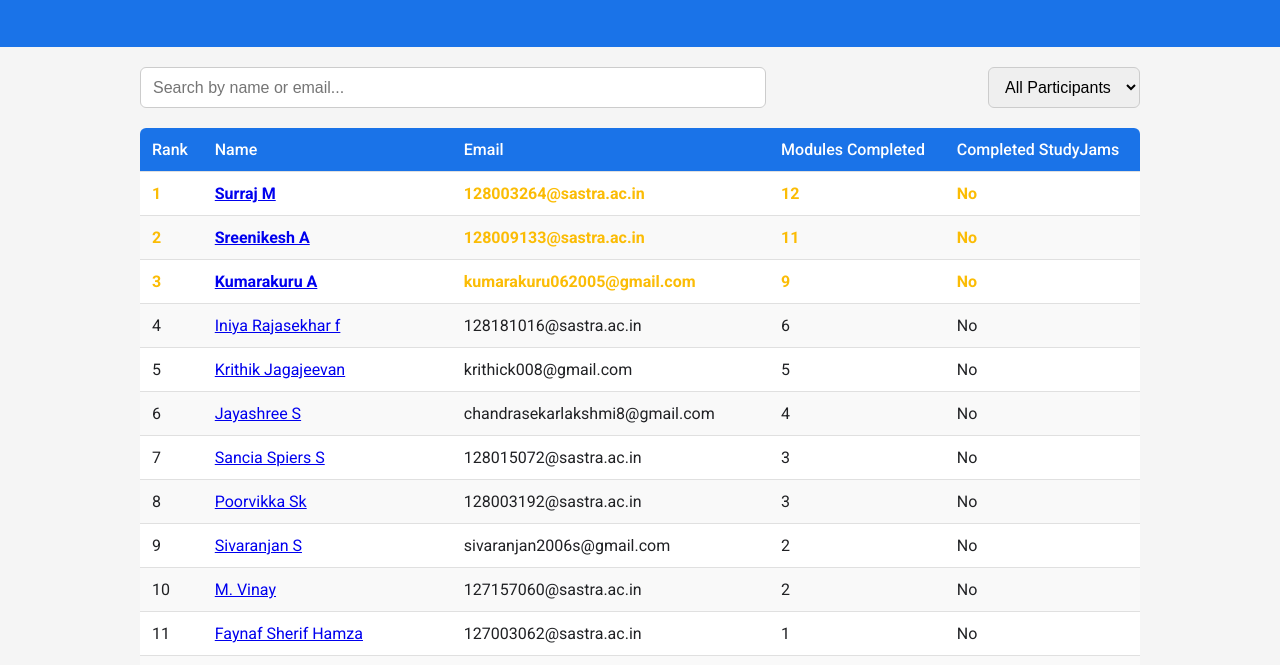
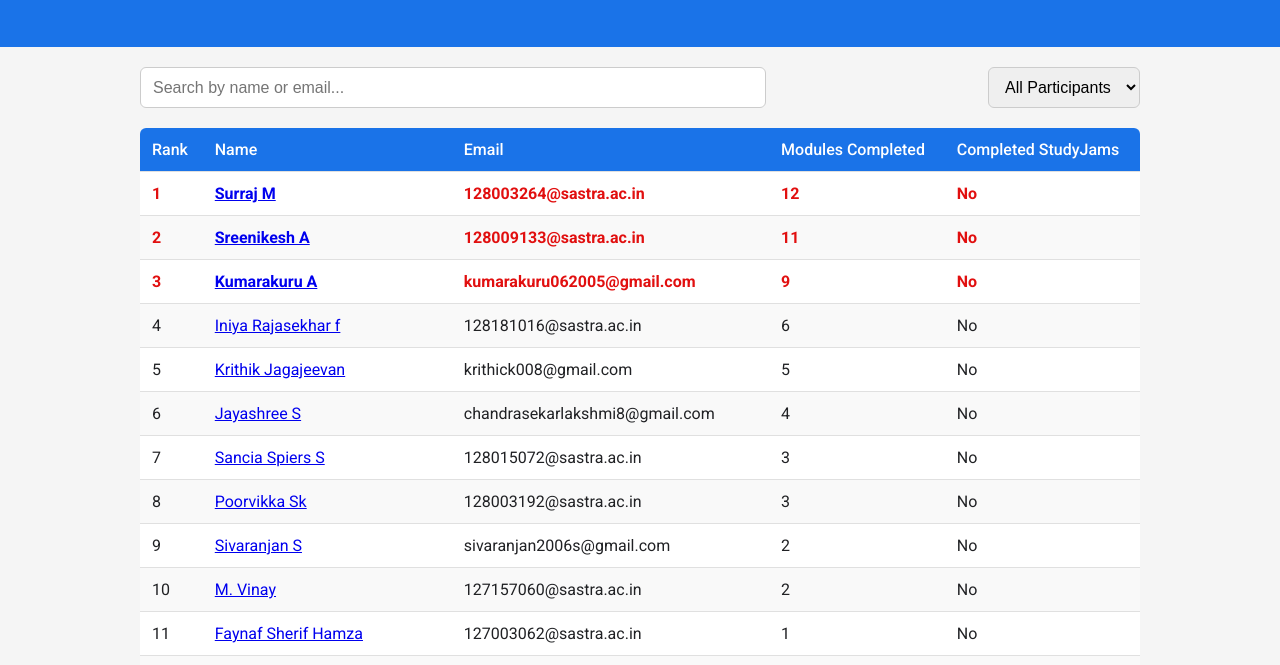
Before and after one commit to Madhumidha-S/GDG-Cloud-Campaign-Scoreboard, a plain HTML site: page index.html in a window 1280 px wide. Shown: the part 120-785 px from the top of the page. Drawn offline with Linux system fonts and the light colour scheme.

Commit message:
feat: style update

```diff
--- a/css/style.css
+++ b/css/style.css
@@ -103,7 +103,7 @@ tr:hover {
 .rank-2,
 .rank-3 {
   font-weight: 600;
-  color: var(--top3-color);
+  color: rgb(225, 15, 15);
 }
 
 footer {
```
